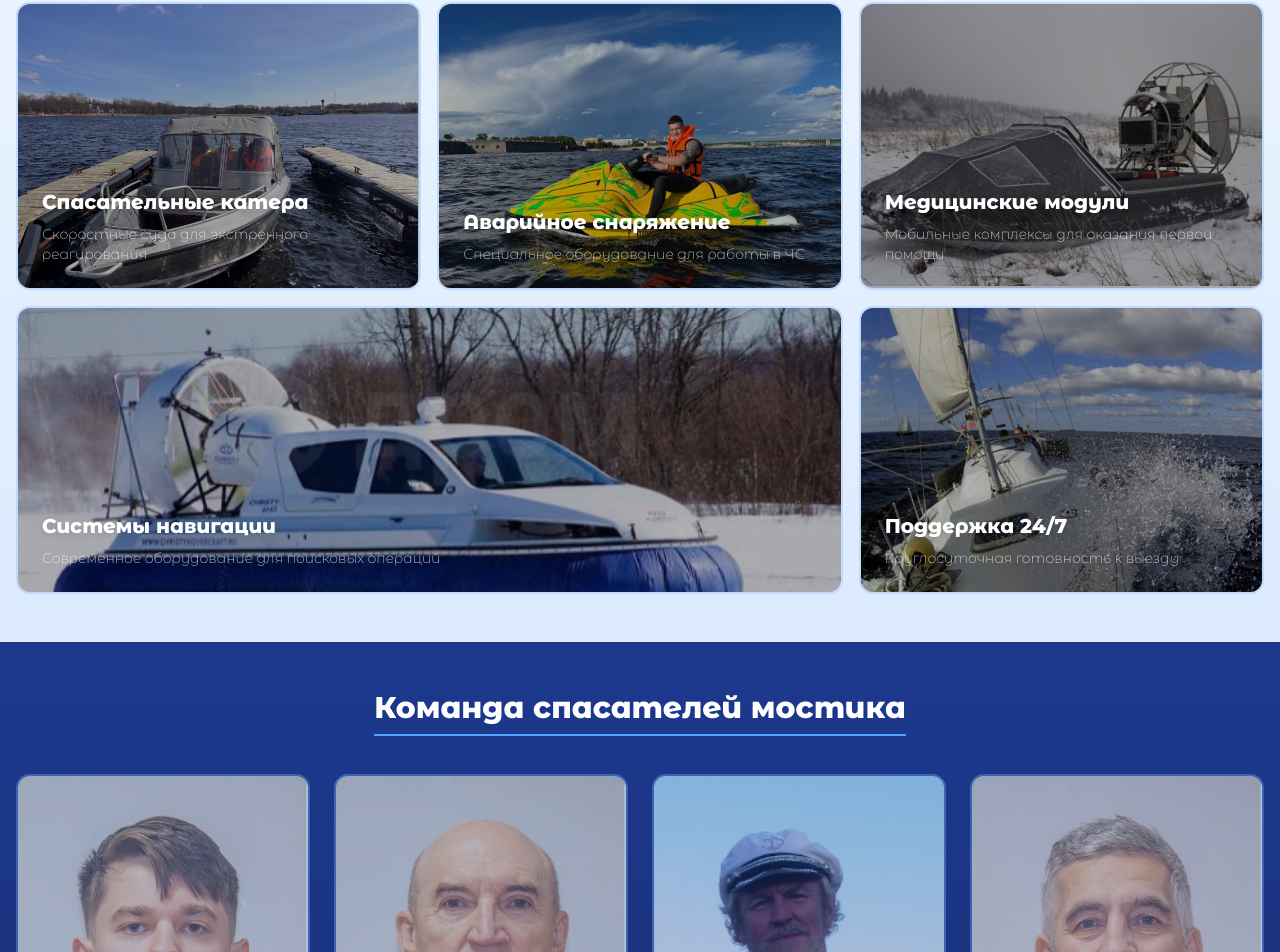
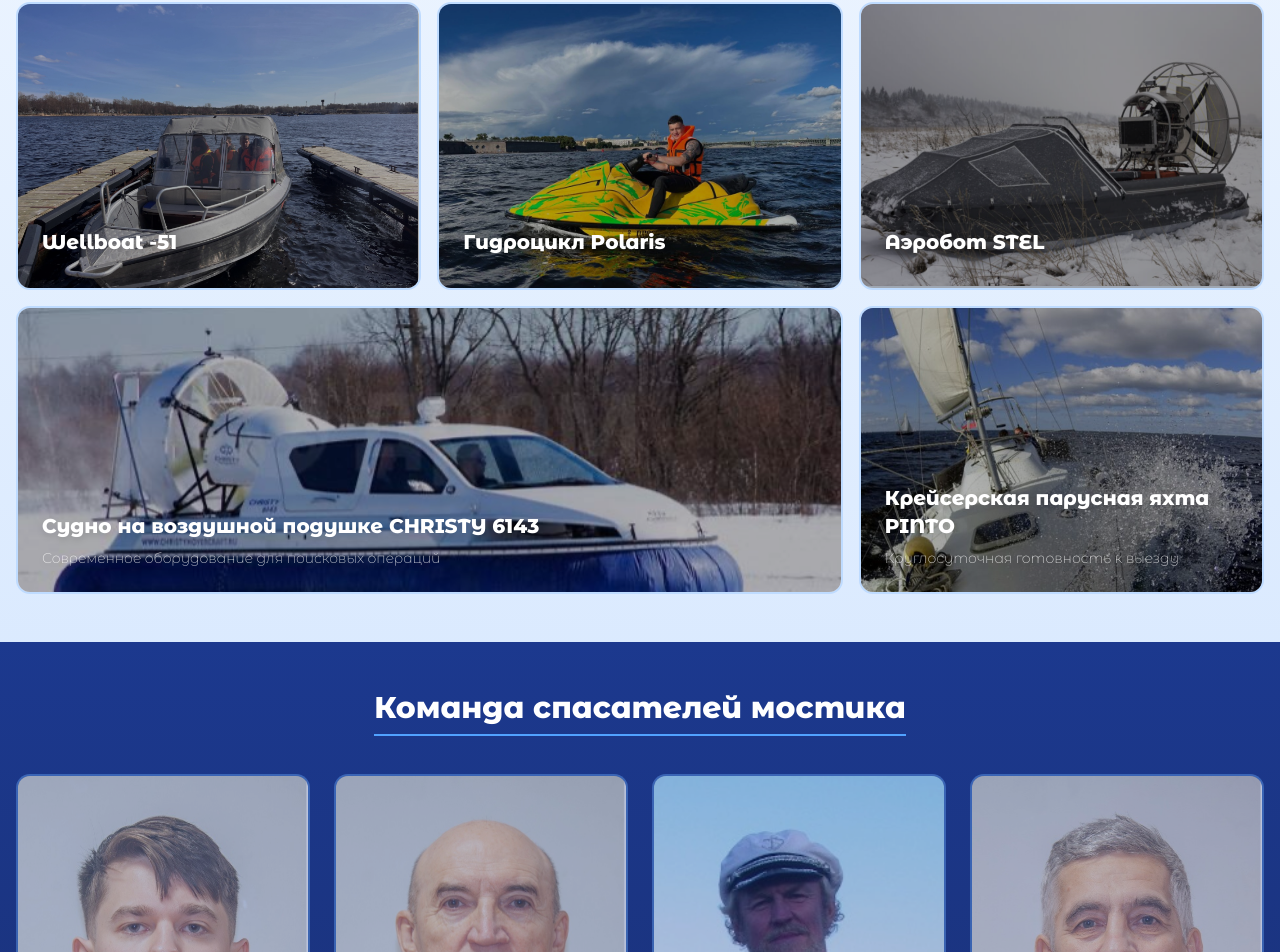
Before and after one commit to OkaneKatsuro-bot/vosvod, a Next.js app: page / in a window 1280 px wide. Shown: the part 3692-4644 px from the top of the page. Built offline with nearby package versions, Linux system fonts and the light colour scheme.

Commit message:
flot фиксация

```diff
--- a/src/components/flot.tsx
+++ b/src/components/flot.tsx
@@ -52,30 +52,30 @@ const RescueImage = ({ src }: { src: string }) => (
 
 const rescueItems = [
   {
-    title: "Спасательные катера",
-    description: "Скоростные суда для экстренного реагирования",
+    title: "Wellboat -51",
+    description: "",
     header: <RescueImage src="/rescue-boats.jpg" />,
     imageUrl: "/Wellboat-51.jpg",
   },
   {
-    title: "Аварийное снаряжение",
-    description: "Специальное оборудование для работы в ЧС",
+    title: "Гидроцикл Polaris",
+    description: "",
     imageUrl: "/Polaris.jpg",
   },
   {
-    title: "Медицинские модули",
-    description: "Мобильные комплексы для оказания первой помощи",
+    title: "Аэробот STEL",
+    description: "",
     header: <RescueImage src="/medical-module.jpg" />,
     imageUrl: "/Stel.png",
   },
   {
-    title: "Системы навигации",
+    title: "Судно на воздушной подушке CHRISTY 6143",
     description: "Современное оборудование для поисковых операций",
     header: <RescueImage src="/navigation-system.jpg" />,
     imageUrl: "/Christy6143.jpg",
   },
   {
-    title: "Поддержка 24/7",
+    title: "Крейсерская парусная яхта PINTO",
     description: "Круглосуточная готовность к выезду",
     header: <RescueImage src="/support-team.jpg" />,
     imageUrl: "/yacht.jpg",
```
